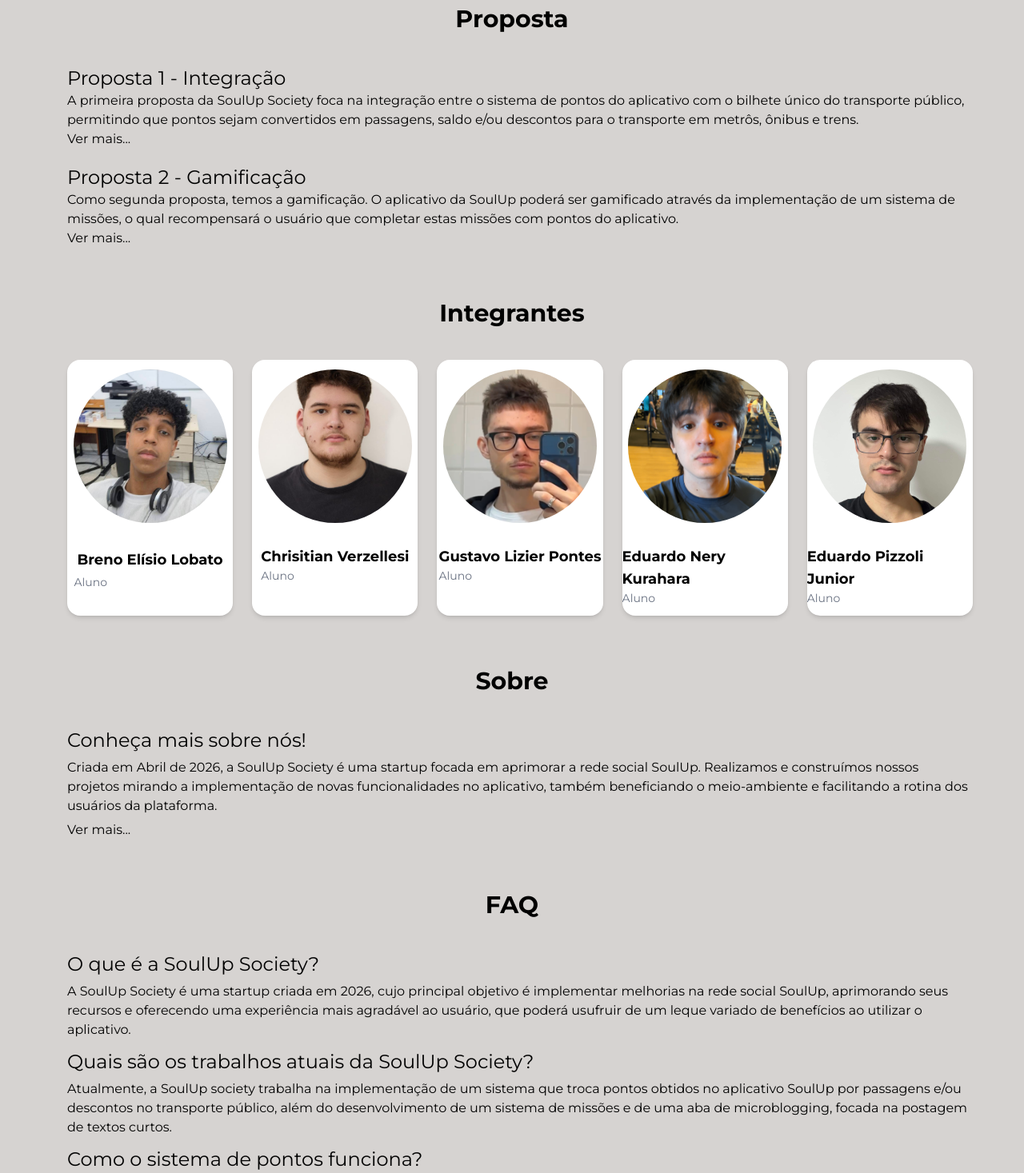
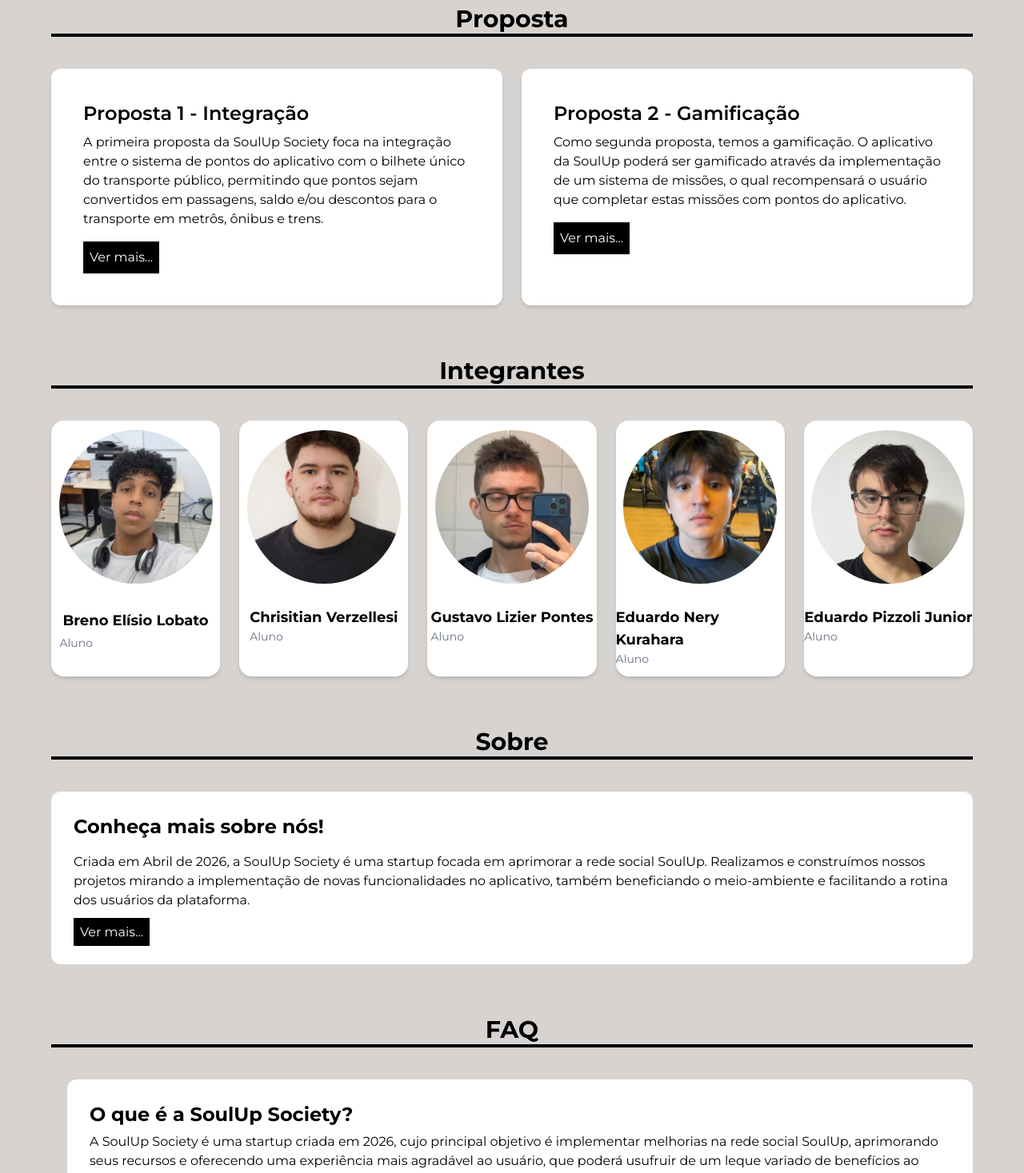
Before and after one commit to SoulUp-Society-Trabalhos/1--Challenge-2--semestre, a React (Vite) app in the folder soulup-society/: page / in a window 1280 px wide. Shown: the part 860-2327 px from the top of the page at 80% size. Built offline with nearby package versions, Linux system fonts and the light colour scheme.

Commit message:
feat: adicionando detalhes na pagina home

```diff
--- a/soulup-society/src/routes/Home/index.tsx
+++ b/soulup-society/src/routes/Home/index.tsx
@@ -15,36 +15,50 @@
 
       <section className="bg-stone-300 py-8 px-[5%]">
         <div className="py-8! px-[5%]! min-h-[30vh]">
-          <h2 className="text-3xl text-center font-bold">Proposta</h2>
-          <div className="mt-10! ml-5!">
-            <p className="text-2xl ">Proposta 1 - Integração</p>
-            <p>
+          <h2 className="text-3xl text-center font-bold border-b-4">
+            Proposta
+          </h2>
+          <div className="mt-10! flex flex-col md:flex-row gap-6">
+            <div className="flex-1 rounded-xl shadow-md p-10! bg-white">
+              <p className="text-2xl font-semibold">Proposta 1 - Integração</p>
+              <p className="mt-2!">
                 A primeira proposta da SoulUp Society foca na integração entre o
-              sistema de pontos do aplicativo com o bilhete único do transporte
-              público, permitindo que pontos sejam convertidos em passagens,
-              saldo e/ou descontos para o transporte em metrôs, ônibus e trens.
+                sistema de pontos do aplicativo com o bilhete único do
+                transporte público, permitindo que pontos sejam convertidos em
+                passagens, saldo e/ou descontos para o transporte em metrôs,
+                ônibus e trens.
               </p>
-            <Link to="/proposta" className="">
+              <Link
+                to="/proposta"
+                className="mt-4! inline-block  bg-black p-2! text-white "
+              >
                 Ver mais...
               </Link>
             </div>
-          <div className="mt-5! ml-5!">
-            <p className="text-2xl ">Proposta 2 - Gamificação</p>
-            <p>
-              Como segunda proposta, temos a gamificação. O aplicativo da SoulUp
-              poderá ser gamificado através da implementação de um sistema de
-              missões, o qual recompensará o usuário que completar estas missões
-              com pontos do aplicativo.
+
+            <div className="flex-1  rounded-xl shadow-md p-10! bg-white">
+              <p className="text-2xl font-semibold">Proposta 2 - Gamificação</p>
+              <p className="mt-2!">
+                Como segunda proposta, temos a gamificação. O aplicativo da
+                SoulUp poderá ser gamificado através da implementação de um
+                sistema de missões, o qual recompensará o usuário que completar
+                estas missões com pontos do aplicativo.
               </p>
-            <Link to="/proposta2" className="">
+              <Link
+                to="/proposta2"
+                className="mt-4! inline-block bg-black p-2! text-white "
+              >
                 Ver mais...
               </Link>
             </div>
           </div>
+        </div>
 
         <div className="py-8! px-[5%]! min-h-[30vh]">
-          <h2 className="text-3xl text-center font-bold">Integrantes</h2>
-          <div className="mt-10! ml-5! h-80 grid grid-cols-1 gap-6 sm:grid-cols-2 lg:grid-cols-6 xl:grid-cols-5">
+          <h2 className="text-3xl text-center font-bold border-b-4">
+            Integrantes
+          </h2>
+          <div className="mt-10! h-80 grid grid-cols-1 gap-6 sm:grid-cols-2 lg:grid-cols-6 xl:grid-cols-5">
             <div className="flex flex-col items-center overflow-hidden rounded-2xl bg-white shadow-md transition duration-300 hover:-translate-y-2 hover:shadow-xl">
               <img
                 src="/img/foto-breno.jpg"
@@ -58,20 +72,18 @@
             </div>
             <div className="flex flex-col items-center overflow-hidden rounded-2xl bg-white shadow-md transition duration-300 hover:-translate-y-2 hover:shadow-xl">
               <img
-                src="public\img\foto-christian.png"
+                src="img\foto-christian.png"
                 alt=""
                 className="w-48 h-48 object-cover rounded-full m-3!"
               />
               <div className="mt-4!">
-                <h3 className="text-lg font-bold">
-                  Chrisitian Verzellesi
-                </h3>
+                <h3 className="text-lg font-bold">Chrisitian Verzellesi</h3>
                 <p className="mt-1 text-sm text-gray-500 ">Aluno</p>
               </div>
             </div>
             <div className="flex flex-col items-center overflow-hidden rounded-2xl bg-white shadow-md transition duration-300 hover:-translate-y-2 hover:shadow-xl">
               <img
-                src="public\img\foto-gustavo.png"
+                src="img\foto-gustavo.png"
                 alt=""
                 className="w-48 h-48 object-cover rounded-full m-3!"
               />
@@ -82,7 +94,7 @@
             </div>
             <div className="flex flex-col items-center overflow-hidden rounded-2xl bg-white shadow-md transition duration-300 hover:-translate-y-2 hover:shadow-xl">
               <img
-                src="public\img\foto-eduardo.png"
+                src="img\foto-eduardo.png"
                 alt=""
                 className="w-48 h-48 object-cover rounded-full m-3!"
               />
@@ -93,7 +105,7 @@
             </div>
             <div className="flex flex-col items-center overflow-hidden rounded-2xl bg-white shadow-md transition duration-300 hover:-translate-y-2 hover:shadow-xl">
               <img
-                src="public\img\foto-eduardop.jpg"
+                src="img\foto-eduardop.jpg"
                 alt=""
                 className="w-48 h-48 object-cover rounded-full m-3!"
               />
@@ -106,27 +118,29 @@
         </div>
 
         <div className="py-8! px-[5%]! min-h-[30vh]">
-          <h2 className="text-3xl text-center font-bold">Sobre</h2>
-          <div className="mt-10! ml-5!">
-            <p className="text-2xl ">Conheça mais sobre nós!</p>
-            <p className="text-base mb-1.5! mt-1.5!">
+          <h2 className="text-3xl text-center font-bold border-b-4">Sobre</h2>
+          <div className="mt-10!  bg-white p-7! rounded-xl">
+            <p className="text-2xl font-bold">Conheça mais sobre nós!</p>
+            <p className="text-base mb-4! mt-4!">
               Criada em Abril de 2026, a SoulUp Society é uma startup focada em
               aprimorar a rede social SoulUp. Realizamos e construímos nossos
               projetos mirando a implementação de novas funcionalidades no
               aplicativo, também beneficiando o meio-ambiente e facilitando a
               rotina dos usuários da plataforma.
             </p>
-            <Link to="/sobre" className="">
+            <Link to="/sobre" className="bg-black p-2! text-white ">
               Ver mais...
             </Link>
           </div>
         </div>
 
         <div className="py-8! px-[5%]! min-h-[30vh]  ">
-          <h2 className="text-3xl text-center font-bold">FAQ</h2>
-          <div className="mt-10! ml-5!">
-            <div className="mb-3!">
-              <p className="text-2xl mb-1.5!">O que é a SoulUp Society?</p>
+          <h2 className="text-3xl text-center font-bold border-b-4">FAQ</h2>
+          <div className="mt-10! ml-5! flex flex-wrap gap-6">
+            <div className="mb-3! bg-white p-7! rounded-xl">
+              <p className="text-2xl mb-1.5! font-bold">
+                O que é a SoulUp Society?
+              </p>
               <p className="text-base">
                 A SoulUp Society é uma startup criada em 2026, cujo principal
                 objetivo é implementar melhorias na rede social SoulUp,
@@ -135,8 +149,8 @@
                 benefícios ao utilizar o aplicativo.
               </p>
             </div>
-            <div className="mb-3!">
-              <p className="text-2xl mb-1.5!">
+            <div className="mb-3! bg-white p-7! rounded-xl">
+              <p className="text-2xl mb-1.5! font-bold">
                 Quais são os trabalhos atuais da SoulUp Society?
               </p>
               <p className="text-base">
@@ -147,8 +161,8 @@
                 microblogging, focada na postagem de textos curtos.
               </p>
             </div>
-            <div className="mb-3!">
-              <p className="text-2xl mb-1.5!">
+            <div className="mb-3! bg-white p-7! rounded-xl">
+              <p className="text-2xl mb-1.5! font-bold">
                 Como o sistema de pontos funciona?
               </p>
               <p className="text-base">
@@ -162,8 +176,8 @@
         </div>
 
         <div className="py-8 px-[5%]! min-h-[30vh]">
-          <h2 className="text-3xl text-center font-bold">Contatos</h2>
-          <div className="mt-10! ml-5!">
+          <h2 className="text-3xl text-center font-bold border-b-4">Contatos</h2>
+          <div className="mt-10! flex justify-center">
             <section className="newsletter">
               <h2>Receba novidades do nosso projeto!</h2>
               <dialog id="modal">
```
Lines whose indentation alone changed are shown as unchanged.
